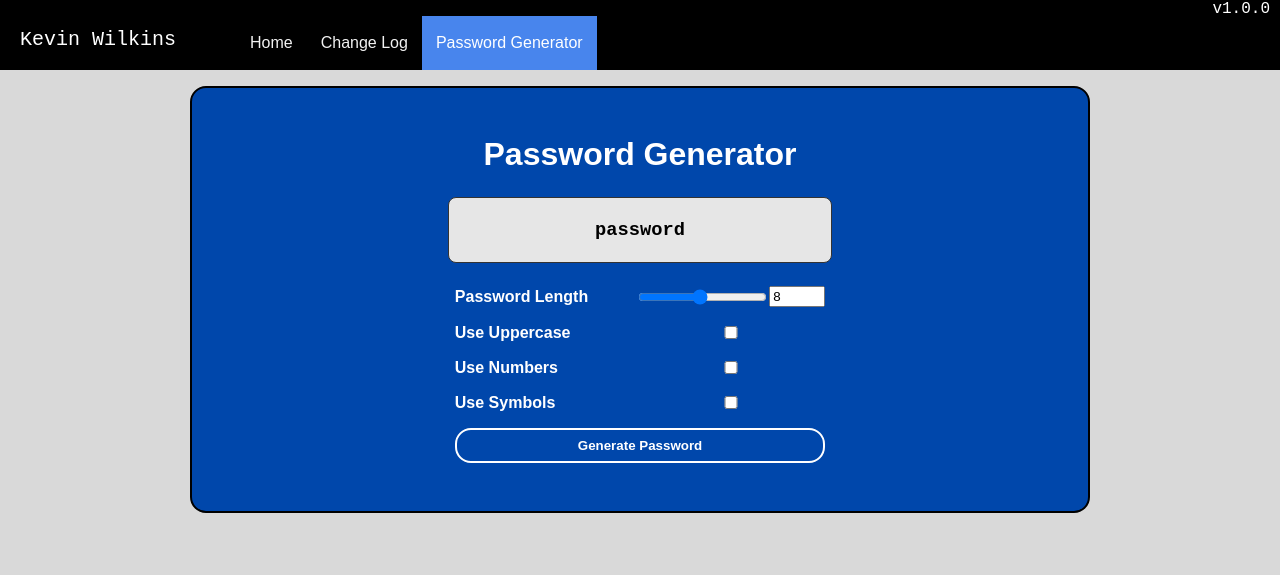
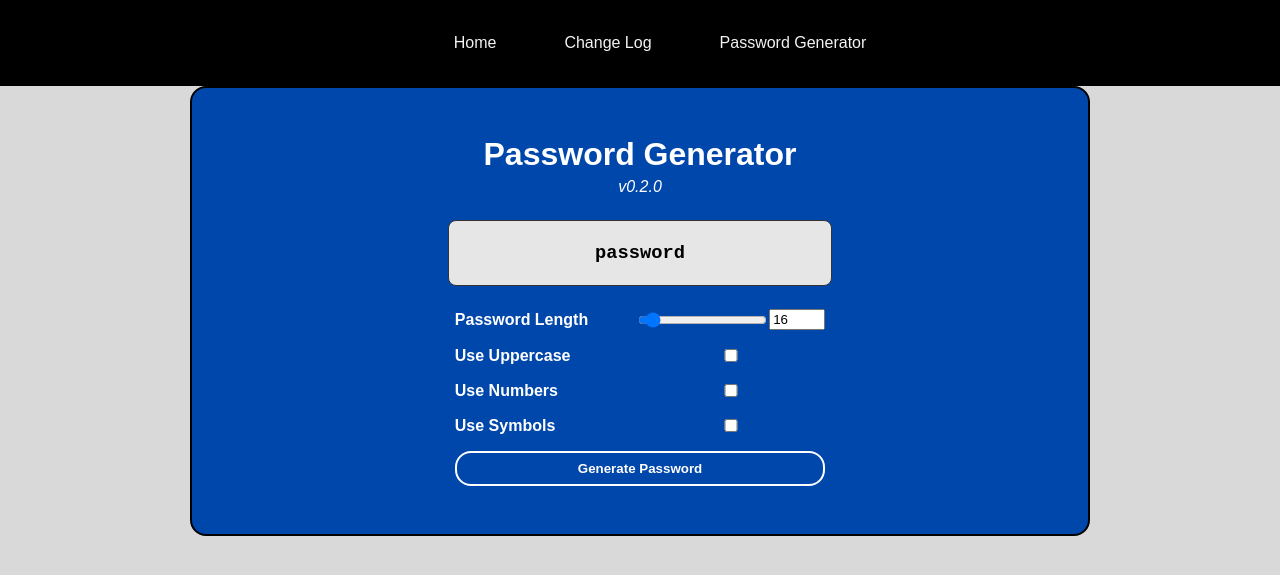
Before and after one commit to kawilkins/KevinWilkins, a PHP site: page /pwgen.html in a window 1280 px wide. Shown: the top 575 px of the page. Run offline with PHP 8.4, Linux system fonts and the light colour scheme.

Commit message:
Stable version of website.

```diff
--- a/apps/passwd/pwgen.css
+++ b/apps/passwd/pwgen.css
@@ -1,5 +1,3 @@
-
-
 .app {
 	background-color: #000;
 	margin: 0;
--- a/css/global.css
+++ b/css/global.css
@@ -11,13 +11,14 @@
 
 /* Content formatting */
 .content {
+    position: flex;
     padding: 10px;
     align-content: center;
     margin: auto;
-    max-width: 90%;
+    max-width: 80%;
     background-color: #E6E6E6;
     padding: 20px;
-    font-family: Arial, Helvetica, sans-serif;
+    overflow-y: auto;
 }
 
 .grid-container {
@@ -27,6 +28,8 @@
     margin: auto;
     background-color: #E6E6E6;
     align-content: center;
+    height: 100%;
+    clear: both;
 }
 
 .profilePicture {
@@ -54,16 +57,3 @@
 .hyperlink {
     text-decoration: none;
 }
-
-/* Buy Me A Coffee */
-.BuyMeCoffee {
-    float: left;
-}
-
-/* Website Version */
-.SiteVersion {
-    text-align: right;
-    padding-right: 10px;
-    color: #FFFFFF;
-    font-family: 'Courier New', Courier, monospace;
-}
--- a/css/navigation.css
+++ b/css/navigation.css
@@ -1,35 +1,37 @@
-/* .navigation */
-.nav {
+/* Top Navigation */
+nav {
+    position: relative fixed;
+    top: 0;
     width: 100%;
-    height: 70px;
+    height: auto;
+    display: flex;
+    justify-content: center;
     background-color: #000000;
     padding-top: 0px;
+    padding-bottom: 0px;
     clear: both;
     margin: auto;
 }
 
-.nav p {
-    font-family: Arial, Helvetica, sans-serif;
-    color: white;
-    font-size: 20px;
-    line-height: 40px;
-    float: left;
-    padding: 0px 20px;
-}
-
-.nav ul {
+nav ul {
     float: left;
 }
 
-.nav ul li {
-    display: block;
+nav ul li {
+    display: flex;
     float: left;
+    vertical-align: center;
+    text-align: center;
     list-style: none;
+    padding-left: 20px;
+    padding-right: 20px;
+    align-items: flex-end;
     position: relative;
-    border-radius: 25px;
+    border-radius: 10px;
+    word-wrap: break-word;
 }
 
-.nav ul li a {
+nav ul li a {
     display: block;
     font-family: Arial, Helvetica, sans-serif;
     float: left;
@@ -40,40 +42,67 @@
     font-size: 16px;
 }
 
-.nav a:hover {
+nav a:hover {
     background-color: #0000cd;
     color: #ffffff;
 }
 
-.nav a.active {
+nav a.active {
     background-color: #4885ed;
     color:#ffffff;
 }
 
-.nav .icon {
-    display: none;
+/* Bottom Navigation */
+footer {
+    position: fixed relative;
+    bottom: 0;
+    width: 100%;
+    height: flex;
+    display: flex;
+    justify-content: left;
+    background-color: #000000;
+    padding-top: 0px;
+    padding-bottom: 0px;
+    clear: both;
+    margin: auto;
 }
 
-/* For mobile devices */
-@media screen and (max-width: 600px) {
-    .nav a:not(:first-child) {display: none;}
-    .nav a.icon {
-      float: right;
-      display: block;
-    }
+footer ul {
+    float: left;
 }
 
-/* Make page responsive to browser window */
-@media screen and (max-width: 600px) {
-    .nav.responsive {position: relative;}
-    .nav.responsive a.icon {
-      position: absolute;
-      right: 0;
-      top: 0;
-    }
-    .nav.responsive a {
-      float: none;
-      display: block;
-      text-align: left;
-    }
+footer ul li {
+    display: flex;
+    float: left;
+    vertical-align: center;
+    text-align: center;
+    list-style: none;
+    padding-left: 20px;
+    padding-right: 20px;
+    align-items: flex-end;
+    position: relative;
+    border-radius: 10px;
+    word-wrap: break-word;
 }
+
+footer ul li a {
+    display: block;
+    font-family: Arial, Helvetica, sans-serif;
+    float: left;
+    color: #f2f2f2;
+    text-align: center;
+    padding: 18px 14px;
+    text-decoration: none;
+    font-size: 16px;
+}
+
+footer a:hover {
+    background-color: #0000cd;
+    color: #ffffff;
+}
+
+footer a.active {
+    background-color: #4885ed;
+    color:#ffffff;
+
+}
--- a/javascript/global.js
+++ b/javascript/global.js
@@ -1,16 +1,8 @@
-// Website version
-const siteVersion = '1.0.0';
-document.getElementById('revision').innerHTML = "v" + siteVersion;
-
 // Email
 const email = "kwilkinsrd@gmail.com";
 document.getElementById('Email').innerHTML = email;
 
-// Site navigation
-function responsiveNavigation() {
-    let x = document.getElementById("siteNavigation");
-    if (x.className === "nav") {
-      x.className += " responsive";
-    }
-    else {x.className = "nav";}
-}
+// Site Version
+const revision = "1.0.0";
+siteVersion = "v" + revision;
+document.getElementById('CurrentVersion').innerHTML = siteVersion;
--- a/pwgen.html
+++ b/pwgen.html
@@ -1,38 +1,29 @@
 <!DOCTYPE html>
-<html>
+<html lang="en">
   <head>
     <meta charset="UTF-8">
+    <meta http-equiv="X-UA-Compatible" content="IE=edge">
     <meta name="viewport" content="width=device-width, initial-scale=1.0">
-    <meta http-equiv="X-UA-Compatible" content="IE=edge">
-
-    <script src="apps/passwd/pwgen.js" defer></script>
-    <script src="javascript/global.js" defer></script>
 
     <link rel="icon" type="image/x-icon" href="images/WilkinsLogo.ico">
+
     <link rel="stylesheet" type="text/css" href="css/global.css">
     <link rel="stylesheet" type="text/css" href="css/navigation.css">
     <link rel="stylesheet" type="text/css" href="apps/passwd/pwgen.css">
 
-    <title>Password Generator</title>
+    <script src="javascript/global.js" defer></script>
+    <script src="javascript/navigation.js" defer></script>
+    <script src="apps/passwd/pwgen.js" defer></script>
+
+    <title>Kevin Wilkins / Password Generator</title>
   </head>
   <body class="main">
 
-    <!--Navigation-->
-      <div class="nav" id="siteNavigation">
-          <p style="font-family: 'Courier New', Courier, monospace; size: 18px; cursor: default;">
-              Kevin Wilkins
-          </p>
-          <ul>
-            <li><a href="index.html">Home</a></li>
-            <li><a href="changelog.html">Change Log</a></li>
-            <li><a class="active" href="pwgen.html">Password Generator</a></li>
-          </ul>
-
-          <div id="revision" class="SiteVersion"></div>
-      </div>
+    <top-navigation></top-navigation>
 
       <div class="MainContent grid-container app container">
         <h1 class="title">Password Generator</h1>
+        <i>v0.2.0</i>
 
         <h3 class="password-display" id="passwordDisplay">password</h3>
 
@@ -40,8 +31,8 @@
           <label for="characterAmountNumber">Password Length</label>
 
           <div class="character-amount-container">
-            <input type="range" min="1" max="20" value="10" id="characterAmountRange">
-            <input class="number-input" type="number" min="1" max="21" value="8" id="characterAmountNumber">
+            <input type="range" min="9" max="25" value="10" id="characterAmountRange">
+            <input class="number-input" type="number" min="9" max="25" value="16" id="characterAmountNumber">
           </div>
 
           <label for="includeUppercase">Use Uppercase</label>
```
